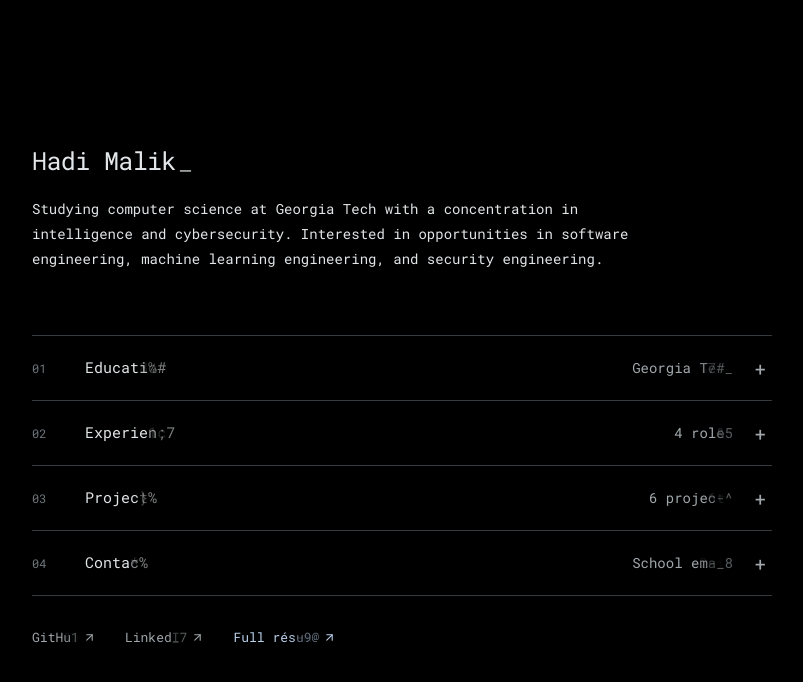
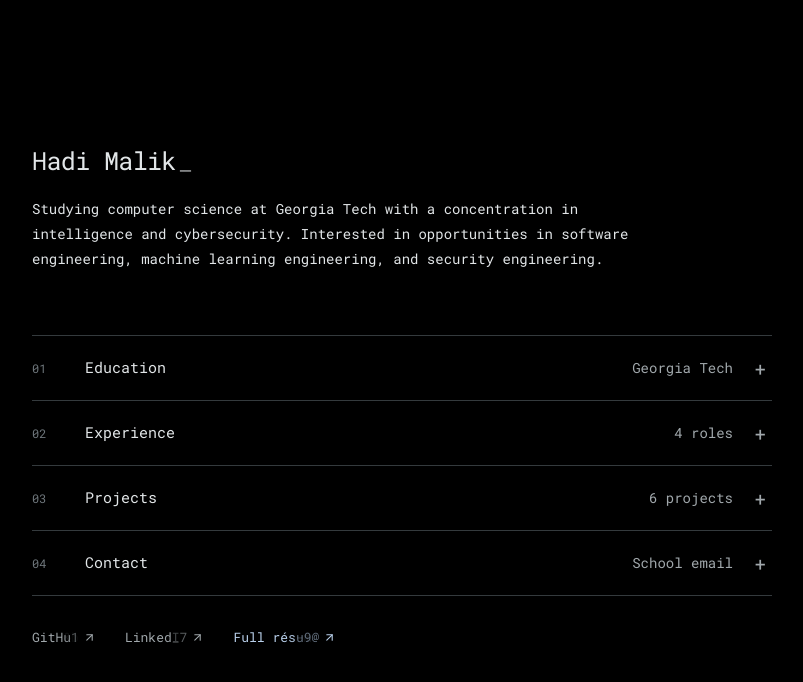
Before and after one commit to hadimalik12/hadimalik-portfolio, a Next.js app: page / in a window 1280 px wide. Shown: the top 682 px of the page, without its empty margins (238-1041 px from the left). Built offline with nearby package versions, Linux system fonts and the light colour scheme.

Commit message:
Preserve decoded sections during reveal

```diff
--- a/components/designs/SignalPortfolio.tsx
+++ b/components/designs/SignalPortfolio.tsx
@@ -13,9 +13,11 @@ function Sequence({ stages }: { stages: ReactNode[] }) {
   const [active, setActive] = useState(0);
   const advance = useCallback(() => setActive(current => current + 1), []);
   const ignore = useCallback(() => {}, []);
-  return <>{stages.slice(0, active).map((stage, index) => <DecodeGroup key={index} onComplete={ignore}>{stage}</DecodeGroup>)}
-    {active < stages.length && <DecodeGroup key={active} onComplete={advance}>{stages[active]}</DecodeGroup>}
-  </>;
+  // Keep every revealed stage in the same keyed list. Moving a completed stage
+  // into a separate list remounts it and restarts its DecodeText animations.
+  return <>{stages.slice(0, active + 1).map((stage, index) =>
+    <DecodeGroup key={index} onComplete={index === active ? advance : ignore}>{stage}</DecodeGroup>
+  )}</>;
 }
 
 function DecodeTogether({ children }: { children: ReactNode }) {
@@ -197,8 +199,8 @@ export default function SignalPortfolio() {
             {openedSections.has("education") && <div className="signal-panel" id="signal-panel-education" hidden={!expandedSections.has("education")}>
               <DecodeTogether>
                 <p className="signal-panel-label"><DecodeText text="GEORGIA INSTITUTE OF TECHNOLOGY" /></p>
-                <div className="signal-degree"><span><DecodeText text="B.S. Computer Science" /></span><span><DecodeText text="Expected December 2026" /></span></div>
-                <div className="signal-degree"><span><DecodeText text="M.S. Computer Science" /></span><span><DecodeText text="Expected May 2028" /></span></div>
+                <div className="signal-degree"><span><DecodeText text="B.S. Computer Science" /></span><span><DecodeText text="December 2026" /></span></div>
+                <div className="signal-degree"><span><DecodeText text="M.S. Computer Science" /></span><span><DecodeText text="May 2028" /></span></div>
               </DecodeTogether>
             </div>}
           </div>
```
